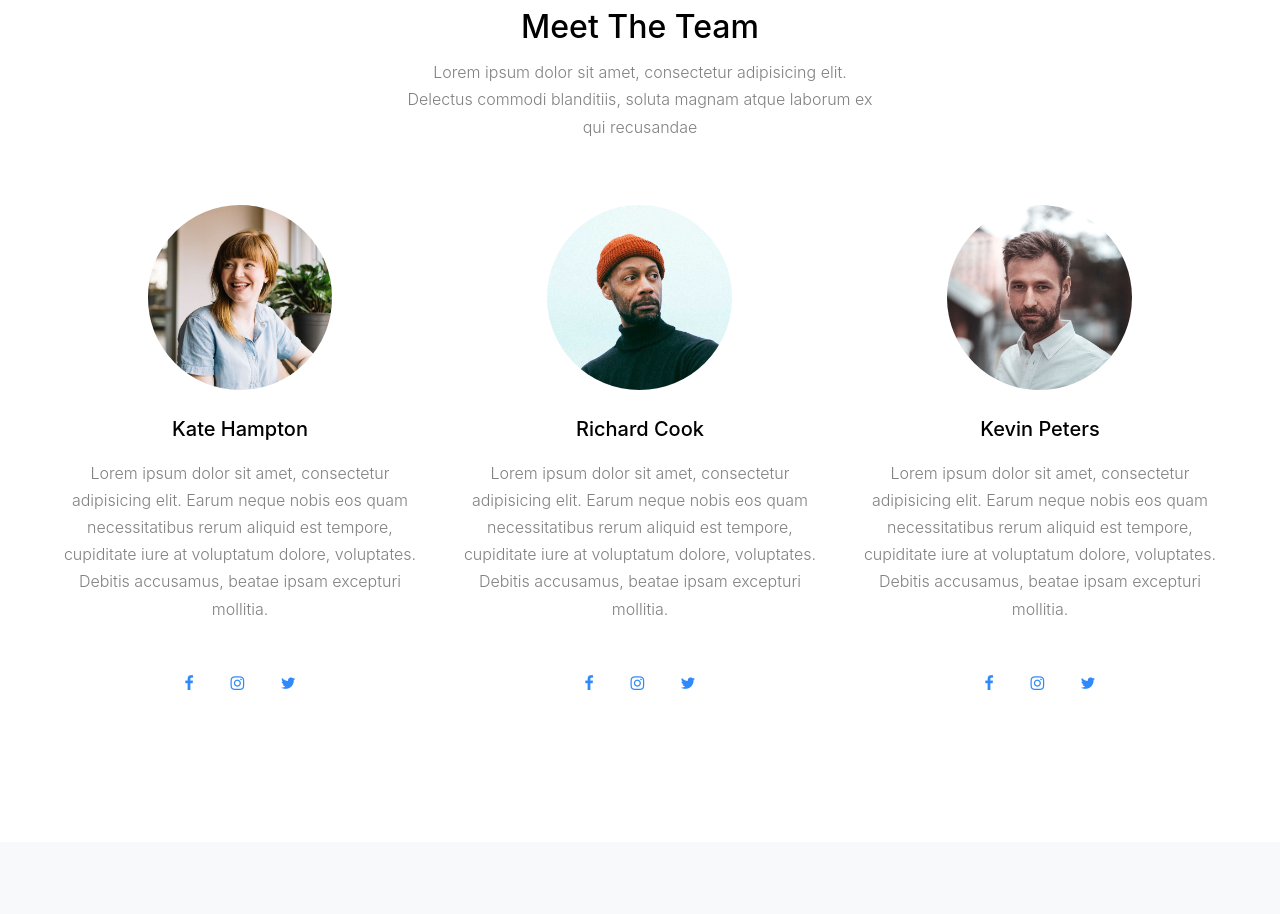
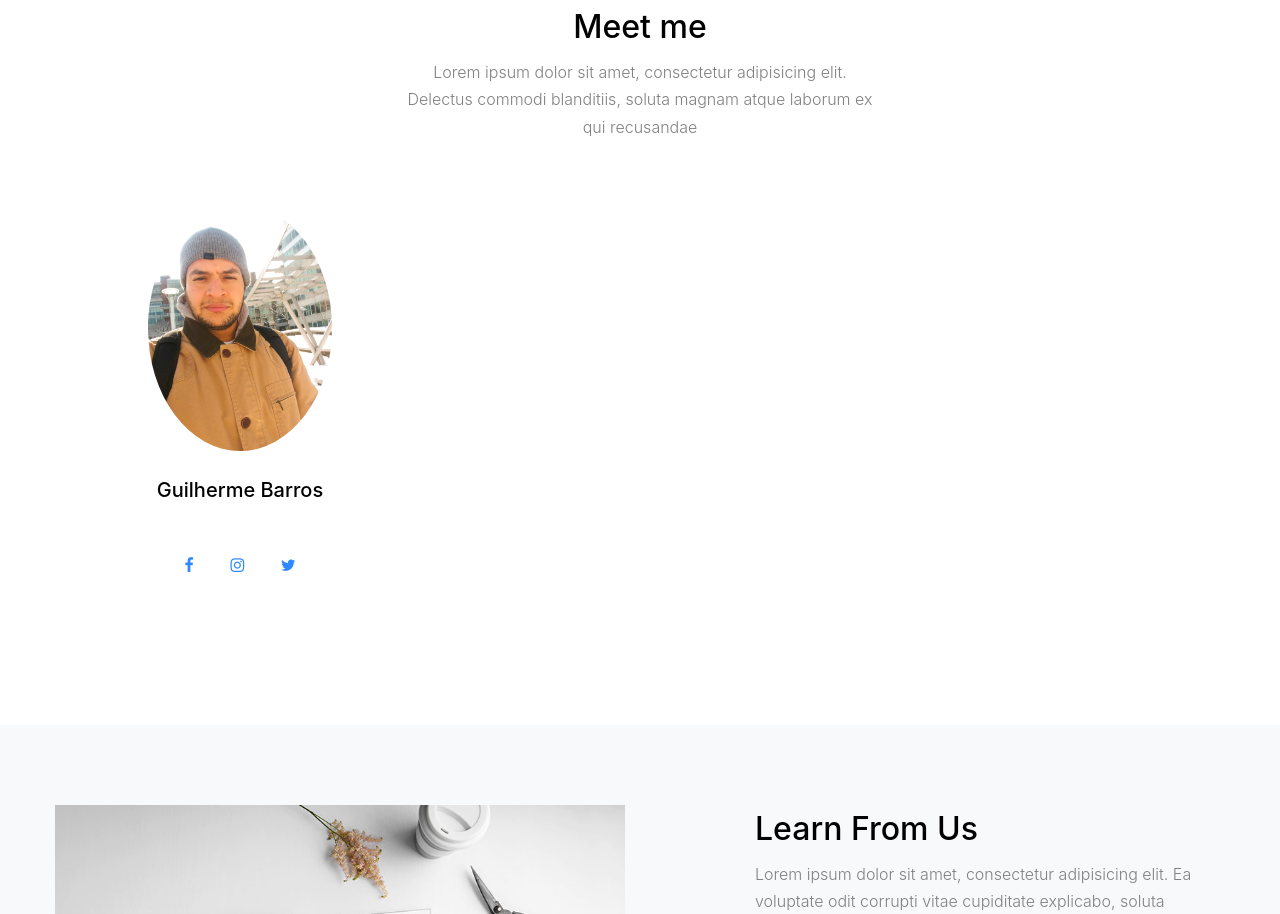
Before and after one commit to GuiBarros21/miniblog, a plain HTML site: page about.html in a window 1280 px wide. Shown: the part 1454-2368 px from the top of the page. Drawn offline with Linux system fonts and the light colour scheme; files whose address does not match are found by name; a web font is replaced by a local one.

Commit message:
About
About modification

```diff
--- a/about.html
+++ b/about.html
@@ -67,7 +67,7 @@
           <div class="col-md-12 col-lg-10">
             <div class="post-entry text-center">
               <h1 class="">About me</h1>
-              <p class="lead mb-4 text-white">I will tell a little bit about me!</p>
+              <p class="lead mb-4 text-white">I will tell you a little bit about me!</p>
             </div>
           </div>
         </div>
@@ -104,16 +104,14 @@
       <div class="container">
         <div class="row mb-5 justify-content-center">
           <div class="col-md-5 text-center">
-            <h2>Meet The Team</h2>
+            <h2>Meet me</h2>
             <p>Lorem ipsum dolor sit amet, consectetur adipisicing elit. Delectus commodi blanditiis, soluta magnam atque laborum ex qui recusandae</p>
           </div>
         </div>
         <div class="row">
-          <div class="col-md-6 col-lg-4 mb-5 text-center">
-            <img src="images/person_1.jpg" alt="Image" class="img-fluid w-50 rounded-circle mb-4">
-            <h2 class="mb-3 h5">Kate Hampton</h2>
-            <p>Lorem ipsum dolor sit amet, consectetur adipisicing elit. Earum neque nobis eos quam necessitatibus rerum aliquid est tempore, cupiditate iure at voluptatum dolore, voluptates. Debitis accusamus, beatae ipsam excepturi mollitia.</p>
-
+          <div class="col-md-6 col-lg-4 mb-5 text-center" position="top">
+            <img src="images/Guilherme.jpeg" alt="Image" class="img-fluid w-50 rounded-circle mb-4">
+            <h2 class="mb-3 h5">Guilherme Barros</h2>
             <p class="mt-5">
               <a href="#" class="p-3"><span class="icon-facebook"></span></a>
               <a href="#" class="p-3"><span class="icon-instagram"></span></a>
@@ -121,29 +119,6 @@
             </p>
           </div>
 
-          <div class="col-md-6 col-lg-4 mb-5 text-center">
-            <img src="images/person_2.jpg" alt="Image" class="img-fluid w-50 rounded-circle mb-4">
-            <h2 class="mb-3 h5">Richard Cook</h2>
-            <p>Lorem ipsum dolor sit amet, consectetur adipisicing elit. Earum neque nobis eos quam necessitatibus rerum aliquid est tempore, cupiditate iure at voluptatum dolore, voluptates. Debitis accusamus, beatae ipsam excepturi mollitia.</p>
-
-            <p class="mt-5">
-              <a href="#" class="p-3"><span class="icon-facebook"></span></a>
-              <a href="#" class="p-3"><span class="icon-instagram"></span></a>
-              <a href="#" class="p-3"><span class="icon-twitter"></span></a>
-            </p>
-          </div>
-
-          <div class="col-md-6 col-lg-4 mb-5 text-center">
-            <img src="images/person_3.jpg" alt="Image" class="img-fluid w-50 rounded-circle mb-4">
-            <h2 class="mb-3 h5">Kevin Peters</h2>
-            <p>Lorem ipsum dolor sit amet, consectetur adipisicing elit. Earum neque nobis eos quam necessitatibus rerum aliquid est tempore, cupiditate iure at voluptatum dolore, voluptates. Debitis accusamus, beatae ipsam excepturi mollitia.</p>
-
-            <p class="mt-5">
-              <a href="#" class="p-3"><span class="icon-facebook"></span></a>
-              <a href="#" class="p-3"><span class="icon-instagram"></span></a>
-              <a href="#" class="p-3"><span class="icon-twitter"></span></a>
-            </p>
-          </div>
         </div>
       </div>
     </div>
```
Also changed, not shown: index.html (+1 -5 lines), images/Guilherme.jpeg (added), images/person_1.jpg (deleted), images/person_2.jpg (deleted), images/person_3.jpg (deleted), images/person_4.jpg (deleted), images/person_5.jpg (deleted).
